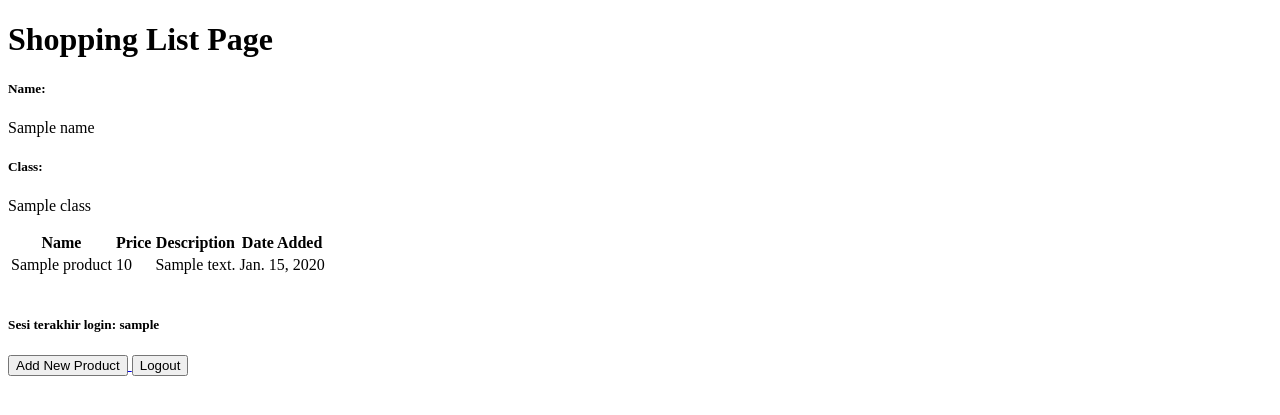
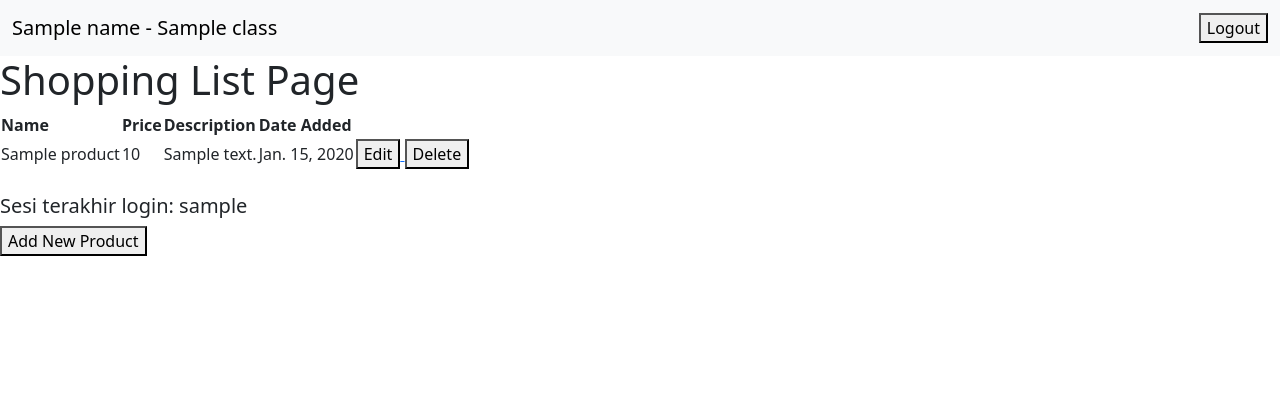
Before and after one commit to Abbilville/shopping-list, a Django app: template main/templates/main.html in a window 1280 px wide. Shown: the top 415 px of the page. Run offline with Django 4.2, Linux system fonts and the light colour scheme; tables that the repository leaves empty hold one stand-in row (values such as "Sample post"); the template is opened without the code that fills it: values that come from a table or form of the project are taken from there, most other values are stand-ins (such as "Sample title", 1, 10 or a date in 2020).

Commit message:
Tutorial 4

```diff
--- a/main/templates/main.html
+++ b/main/templates/main.html
@@ -1,13 +1,17 @@
 {% extends 'base.html' %}
 
 {% block content %}
+    <nav class="navbar bg-body-tertiary">
+        <div class="container-fluid">
+        <a class="navbar-brand">{{name}} - {{class}}</a>
+        <a href="{% url 'main:logout' %}">
+            <button>
+                Logout
+            </button>
+        </a>
+        </div>
+    </nav>
     <h1>Shopping List Page</h1>
-
-    <h5>Name:</h5>
-    <p>{{name}}</p>
-
-    <h5>Class:</h5>
-    <p>{{class}}</p>
 
     <table>
         <tr>
@@ -25,6 +29,18 @@
                 <td>{{product.price}}</td>
                 <td>{{product.description}}</td>
                 <td>{{product.date_added}}</td>
+                <td>
+                    <a href="{% url 'main:edit_product' product.pk %}">
+                        <button>
+                            Edit
+                        </button>
+                    </a>
+                    <a href="{% url 'main:delete_product' product.pk %}">
+                        <button>
+                            Delete
+                        </button>
+                    </a>
+                </td>
             </tr>
         {% endfor %}
     </table>
@@ -38,10 +54,4 @@
             Add New Product
         </button>
     </a>
-
-    <a href="{% url 'main:logout' %}">
-        <button>
-            Logout
-        </button>
-    </a>
 {% endblock content %}
--- a/main/urls.py
+++ b/main/urls.py
@@ -1,6 +1,6 @@
 from django.urls import path
-from main.views import show_main, create_product, show_xml, show_json, show_xml_by_id
-from main.views import show_json_by_id, register, login_user, logout_user
+from main.views import show_main, create_product, show_xml, show_json, show_xml_by_id, show_json_by_id
+from main.views import register, login_user, logout_user, edit_product, delete_product
 
 app_name = 'main'
 
@@ -14,4 +14,6 @@ urlpatterns = [
     path('register/', register, name='register'),
     path('login/', login_user, name='login'),
     path('logout/', logout_user, name='logout'),
+    path('edit-product/<int:id>', edit_product, name='edit_product'),
+    path('delete/<int:id>', delete_product, name='delete_product'),
 ]
--- a/templates/base.html
+++ b/templates/base.html
@@ -2,13 +2,34 @@
 <!DOCTYPE html>
 <html lang="en">
     <head>
-        <meta charset="UTF-8" />
-        <meta
-            name="viewport"
-            content="width=device-width, initial-scale=1.0"
-        />
         {% block meta %}
+            <meta charset="UTF-8" />
+            <meta
+                name="viewport"
+                content="width=device-width, initial-scale=1.0"
+            />
         {% endblock meta %}
+        <link
+            href="https://cdn.jsdelivr.net/npm/bootstrap@5.3.2/dist/css/bootstrap.min.css"
+            rel="stylesheet"
+            integrity="sha384-T3c6CoIi6uLrA9TneNEoa7RxnatzjcDSCmG1MXxSR1GAsXEV/Dwwykc2MPK8M2HN"
+            crossorigin="anonymous">
+
+        <script
+            src="https://code.jquery.com/jquery-3.6.0.min.js"
+            integrity="sha384-KyZXEAg3QhqLMpG8r+J4jsl5c9zdLKaUk5Ae5f5b1bw6AUn5f5v8FZJoMxm6f5cH1"
+            crossorigin="anonymous">
+        </script>
+        <script
+            src="https://cdn.jsdelivr.net/npm/@popperjs/core@2.11.8/dist/umd/popper.min.js"
+            integrity="sha384-I7E8VVD/ismYTF4hNIPjVp/Zjvgyol6VFvRkX/vR+Vc4jQkC+hVqc2pM8ODewa9r"
+            crossorigin="anonymous">
+        </script>
+        <script
+            src="https://cdn.jsdelivr.net/npm/bootstrap@5.3.2/dist/js/bootstrap.min.js"
+            integrity="sha384-BBtl+eGJRgqQAUMxJ7pMwbEyER4l1g+O15P+16Ep7Q9Q+zqX6gSbd85u4mG4QzX+"
+            crossorigin="anonymous">
+        </script>
     </head>
 
     <body>
```
Also changed, not shown: main/templates/edit_product.html (added, +22 -0 lines), main/views.py (+23 -0 lines).
